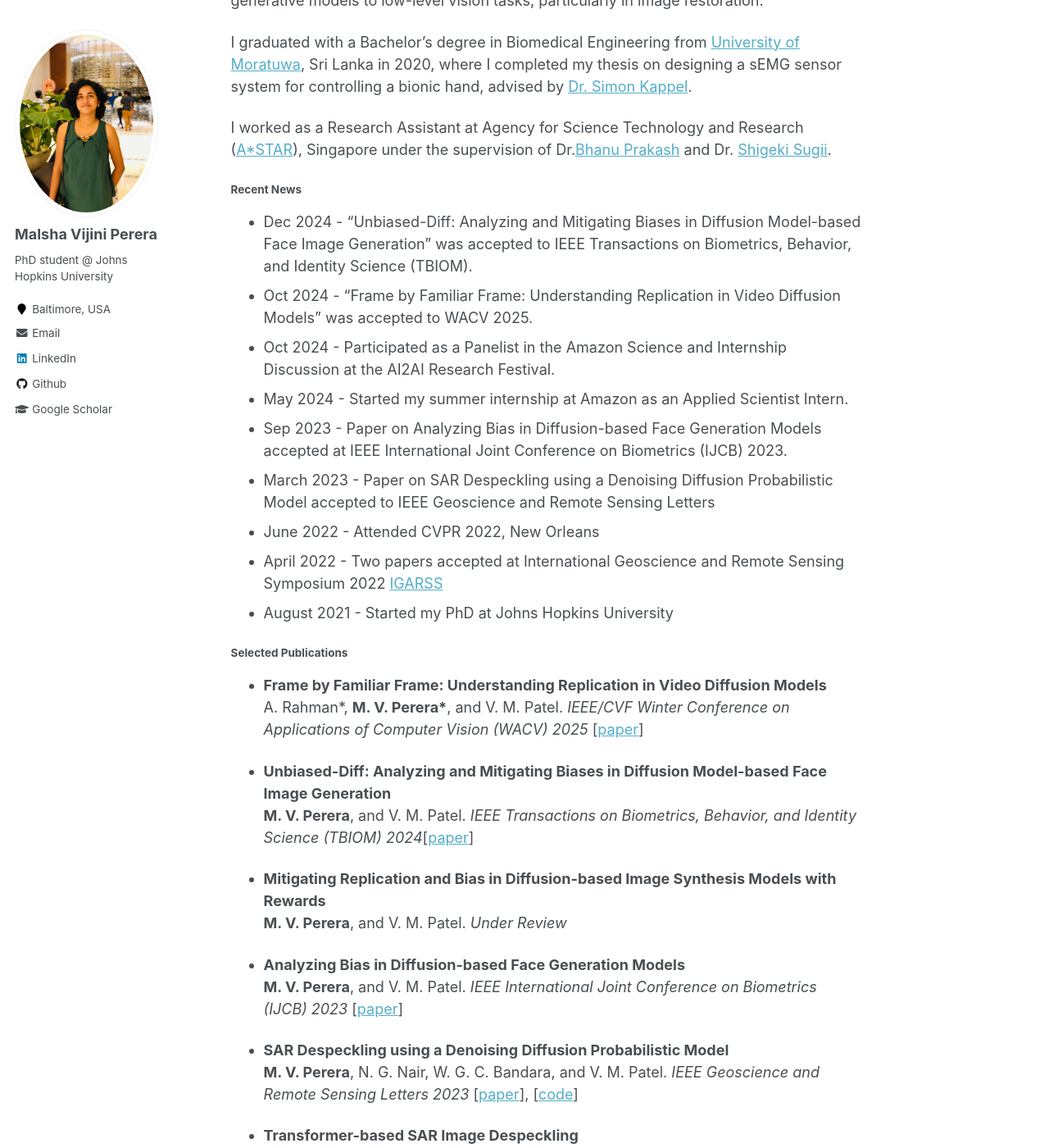
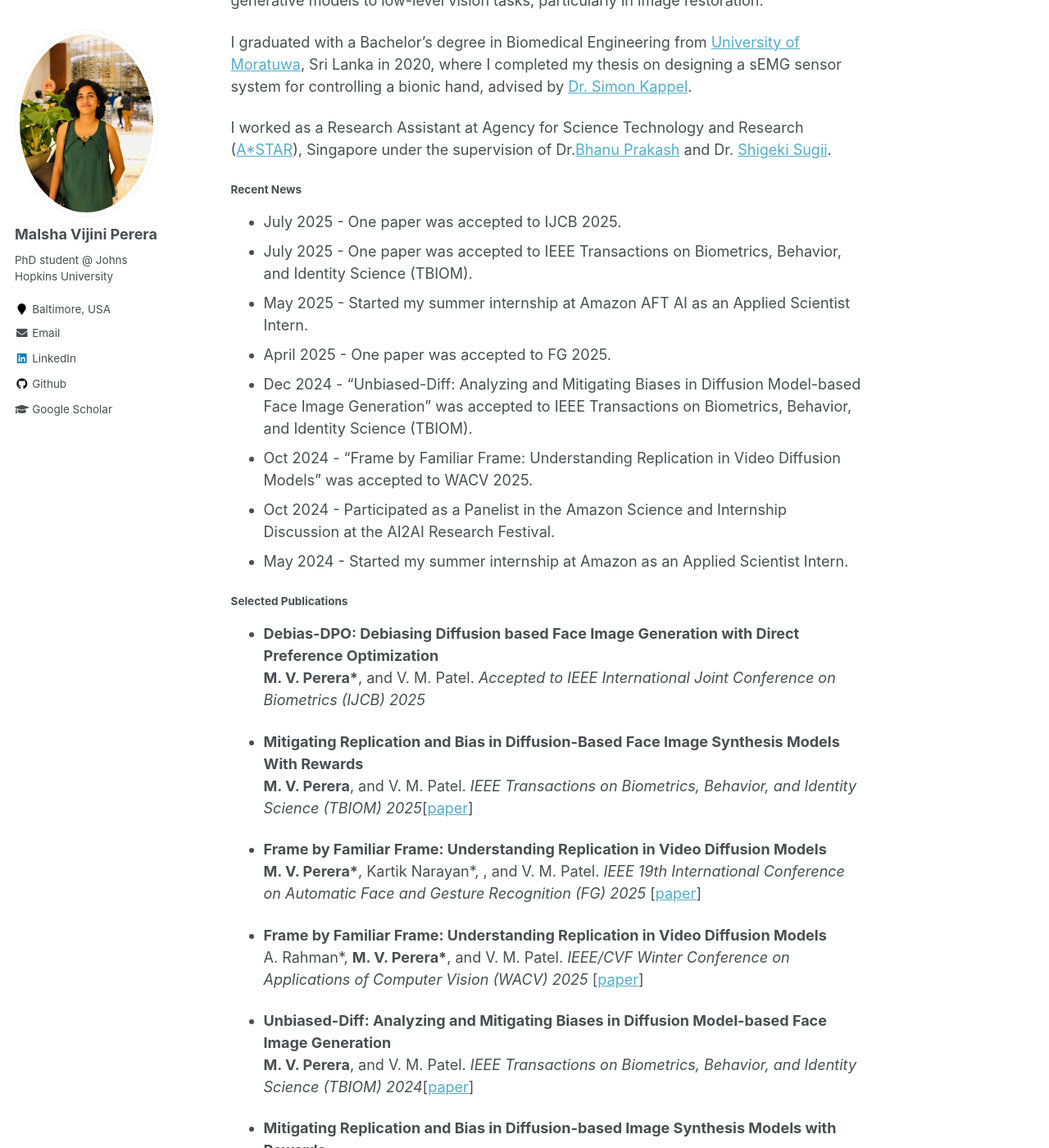
Before and after one commit to malshaV/malshaV.github.io, a Jekyll site: the page built from _pages/about.md, in a window 1280 px wide and 1400 px high, scrolled down 335 px. Shown: the whole window at 82% size. Built offline with Jekyll 4.4.1, drawn with Linux system fonts in a browser that asks for light colours.

Commit message:
update about.md

```diff
--- a/_pages/about.md
+++ b/_pages/about.md
@@ -27,19 +27,30 @@ browning of adipocytes and  implementing a deep learning framework for brain hem
 
 #### Recent News
 
+* July 2025 - One paper was accepted to IJCB 2025.
+* July 2025 - One paper was accepted to IEEE Transactions on Biometrics, Behavior, and Identity Science (TBIOM).
+* May 2025 - Started my summer internship at Amazon AFT AI as an Applied Scientist Intern.
+* April 2025 - One paper was accepted to FG 2025.
 * Dec 2024 - "Unbiased-Diff: Analyzing and Mitigating Biases in Diffusion Model-based Face Image Generation" was accepted to IEEE Transactions on Biometrics, Behavior, and Identity Science (TBIOM).
 * Oct 2024 - "Frame by Familiar Frame: Understanding Replication in Video Diffusion Models" was accepted to WACV 2025.
 * Oct 2024 - Participated as a Panelist in the Amazon Science and Internship Discussion at the AI2AI Research Festival.
 * May 2024 - Started my summer internship at Amazon as an Applied Scientist Intern.
-* Sep 2023 - Paper on Analyzing Bias in Diffusion-based Face Generation Models accepted at IEEE International Joint Conference on Biometrics (IJCB) 2023.
-* March 2023 - Paper on SAR Despeckling using a Denoising Diffusion Probabilistic Model accepted to IEEE Geoscience and Remote Sensing Letters
-* June 2022 - Attended CVPR 2022, New Orleans
-* April 2022 - Two papers accepted at International Geoscience and Remote Sensing Symposium 2022 [IGARSS](https://www.igarss2022.org/default.php)
-* August 2021 - Started my PhD at Johns Hopkins University
 
 
 
 ####  Selected Publications
+* <b>Debias-DPO: Debiasing Diffusion based Face Image Generation with Direct Preference Optimization</b><br>
+<b>M. V. Perera\*</b>, and V. M. Patel.
+<i>Accepted to IEEE International Joint Conference on Biometrics (IJCB) 2025</i>
+
+* <b>Mitigating Replication and Bias in Diffusion-Based Face Image Synthesis Models With Rewards</b><br>
+<b>M. V. Perera</b>, and V. M. Patel.
+<i>IEEE Transactions on Biometrics, Behavior, and Identity Science (TBIOM) 2025</i>[[paper](https://ieeexplore.ieee.org/abstract/document/11084940)]
+
+* <b>Frame by Familiar Frame: Understanding Replication in Video Diffusion Models</b><br>
+<b>M. V. Perera\*</b>, Kartik Narayan\*, , and V. M. Patel.
+<i>IEEE 19th International Conference on Automatic Face and Gesture Recognition (FG) 2025</i> [[paper](https://ieeexplore.ieee.org/abstract/document/11099161)]
+
 * <b>Frame by Familiar Frame: Understanding Replication in Video Diffusion Models</b><br>
 A. Rahman\*, <b>M. V. Perera\*</b>, and V. M. Patel.
 <i>IEEE/CVF Winter Conference on Applications of Computer Vision (WACV) 2025</i> [[paper](https://arxiv.org/pdf/2403.19593)]
```
